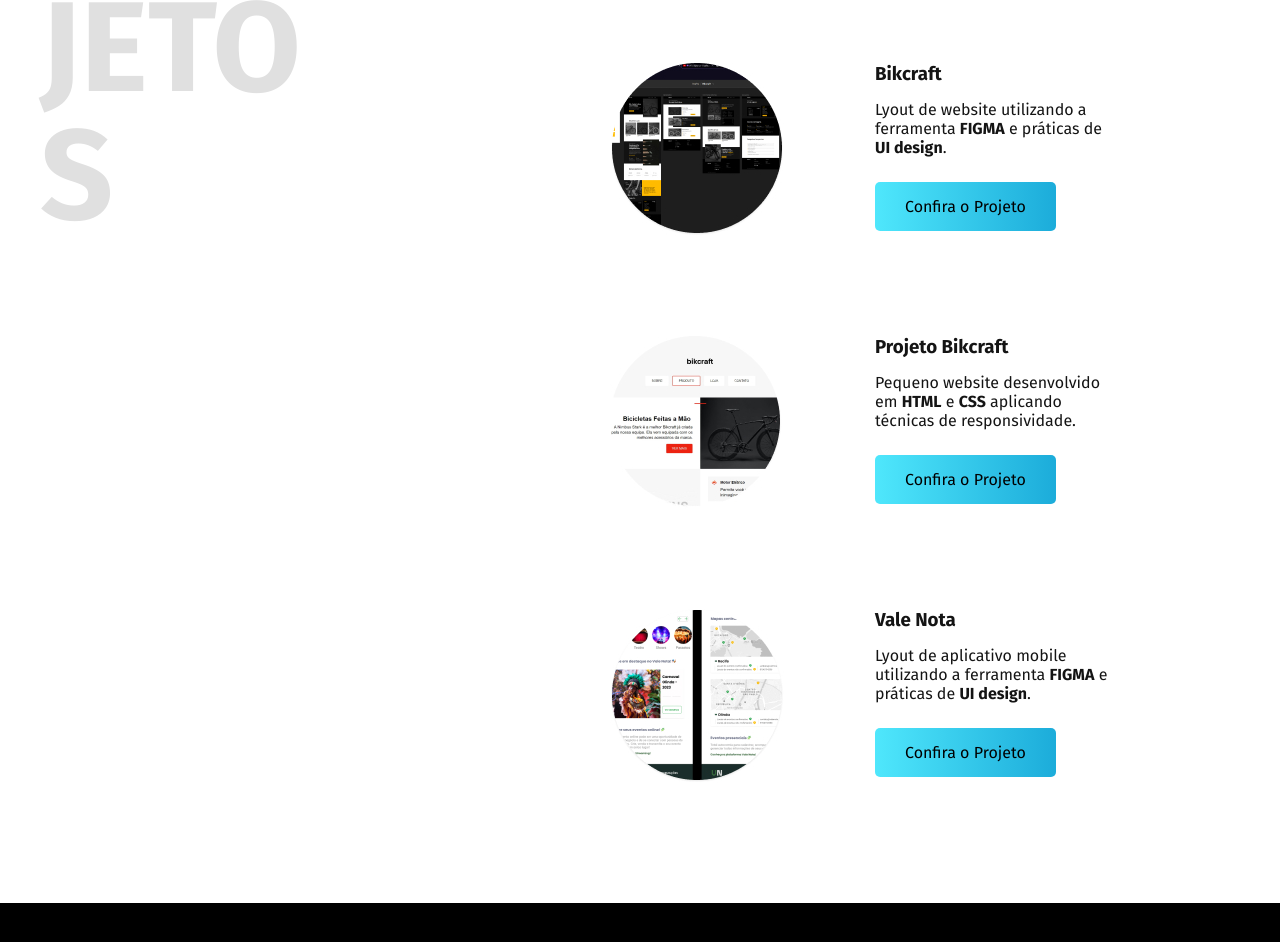
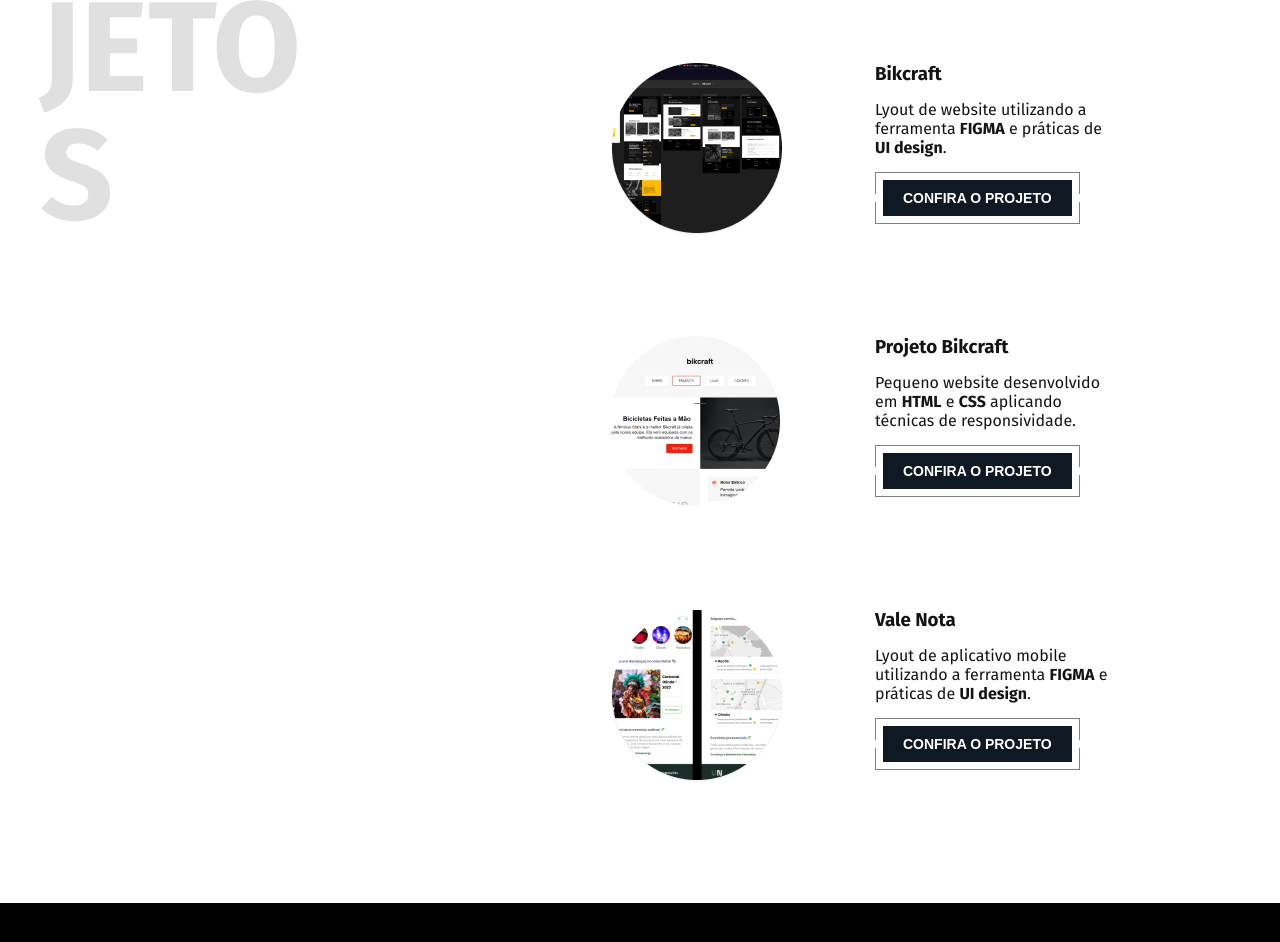
Before and after one commit to luansantiago0/luansantiago0.github.io, a plain HTML site: page index.html in a window 1280 px wide. Shown: the part 2562-3504 px from the top of the page. Drawn offline with Linux system fonts and the light colour scheme.

Commit message:
Troca botões

```diff
--- a/css/projetos.css
+++ b/css/projetos.css
@@ -109,6 +109,125 @@
   margin-bottom: 15px;
 }
 
+.button {
+  -moz-appearance: none;
+  -webkit-appearance: none;
+  appearance: none;
+  border: none;
+  background: none;
+  color: #0f1923;
+  cursor: pointer;
+  position: relative;
+  padding: 8px;
+  margin-bottom: 20px;
+  text-transform: uppercase;
+  font-weight: bold;
+  font-size: 14px;
+  transition: all 0.15s ease;
+}
+
+.button::before,
+.button::after {
+  content: "";
+  display: block;
+  position: absolute;
+  right: 0;
+  left: 0;
+  height: calc(50% - 5px);
+  border: 1px solid #7d8082;
+  transition: all 0.15s ease;
+}
+
+.button::before {
+  top: 0;
+  border-bottom-width: 0;
+}
+
+.button::after {
+  bottom: 0;
+  border-top-width: 0;
+}
+
+.button:active,
+.button:focus {
+  outline: none;
+}
+
+.button:active::before,
+.button:active::after {
+  right: 3px;
+  left: 3px;
+}
+
+.button:active::before {
+  top: 3px;
+}
+
+.button:active::after {
+  bottom: 3px;
+}
+
+.button_lg {
+  position: relative;
+  display: block;
+  padding: 10px 20px;
+  color: #fff;
+  background-color: #0f1923;
+  overflow: hidden;
+  box-shadow: inset 0px 0px 0px 1px transparent;
+}
+
+.button_lg::before {
+  content: "";
+  display: block;
+  position: absolute;
+  top: 0;
+  left: 0;
+  width: 2px;
+  height: 2px;
+  background-color: #0f1923;
+}
+
+.button_lg::after {
+  content: "";
+  display: block;
+  position: absolute;
+  right: 0;
+  bottom: 0;
+  width: 4px;
+  height: 4px;
+  background-color: #0f1923;
+  transition: all 0.2s ease;
+}
+
+.button_sl {
+  display: block;
+  position: absolute;
+  top: 0;
+  bottom: -1px;
+  left: -8px;
+  width: 0;
+  background-color: #4fe7fc;
+  transform: skew(-15deg);
+  transition: all 0.2s ease;
+}
+
+.button_text {
+  position: relative;
+}
+
+.button:hover {
+  color: #0f1923;
+}
+
+.button:hover .button_sl {
+  width: calc(100% + 15px);
+}
+
+.button:hover .button_lg::after {
+  background-color: #fff;
+}
+
 @media (max-width: 800px) {
   .projetos-container {
     grid-template-columns: 1fr;
--- a/index.html
+++ b/index.html
@@ -144,7 +144,12 @@
           <div class="textos-one">
             <h3>Bikcraft</h3>
             <p>Lyout de website utilizando a ferramenta <strong>FIGMA</strong> e práticas de <strong>UI design</strong>.</p>
-            <a class="botao" href="/">Confira o Projeto</a>
+            <button class="button">
+              <span class="button_lg">
+                <span class="button_sl"></span>
+                <span class="button_text">Confira o Projeto</span>
+              </span>
+            </button>
           </div>
         </div>
 
@@ -155,7 +160,12 @@
           <div class="textos-two">
             <h3>Projeto Bikcraft</h3>
             <p>Pequeno website desenvolvido em <strong>HTML</strong> e <strong>CSS</strong> aplicando técnicas de responsividade.</p>
-            <a class="botao" href="/">Confira o Projeto</a>
+            <button class="button">
+              <span class="button_lg">
+                <span class="button_sl"></span>
+                <span class="button_text">Confira o Projeto</span>
+              </span>
+            </button>
           </div>
         </div>
 
@@ -166,7 +176,12 @@
           <div class="textos-three">
             <h3>Vale Nota</h3>
             <p>Lyout de aplicativo mobile utilizando a ferramenta <strong>FIGMA</strong> e práticas de <strong>UI design</strong>.</p>
-            <a class="botao" href="/">Confira o Projeto</a>
+            <button class="button">
+              <span class="button_lg">
+                <span class="button_sl"></span>
+                <span class="button_text">Confira o Projeto</span>
+              </span>
+            </button>
           </div>
         </div>
 
```
